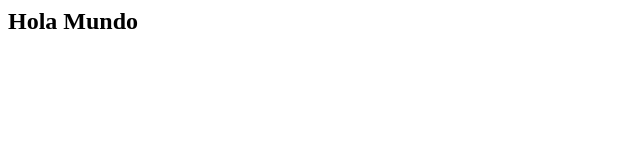
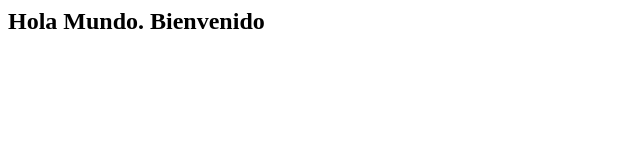
Before and after one commit to Izanxaa/Proyecto-2, a plain HTML site: page index.html in a window 1280 px wide. Shown: the whole page, without its empty margins (0-640 px from the left). Drawn offline with Linux system fonts and the light colour scheme.

Commit message:
Segunda version de index.html.Añadida palabra Bienvenido

```diff
--- a/index.html
+++ b/index.html
@@ -4,7 +4,7 @@
 	</head>
 
 		<body>
-			<h2>Hola Mundo</h2>
+			<h2>Hola Mundo. Bienvenido</h2>
 		</body>
 
 
```
